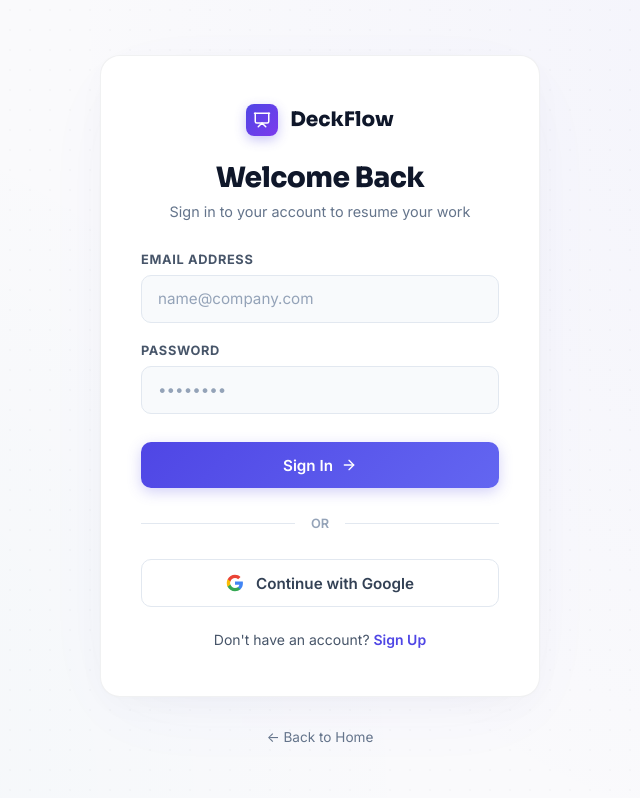
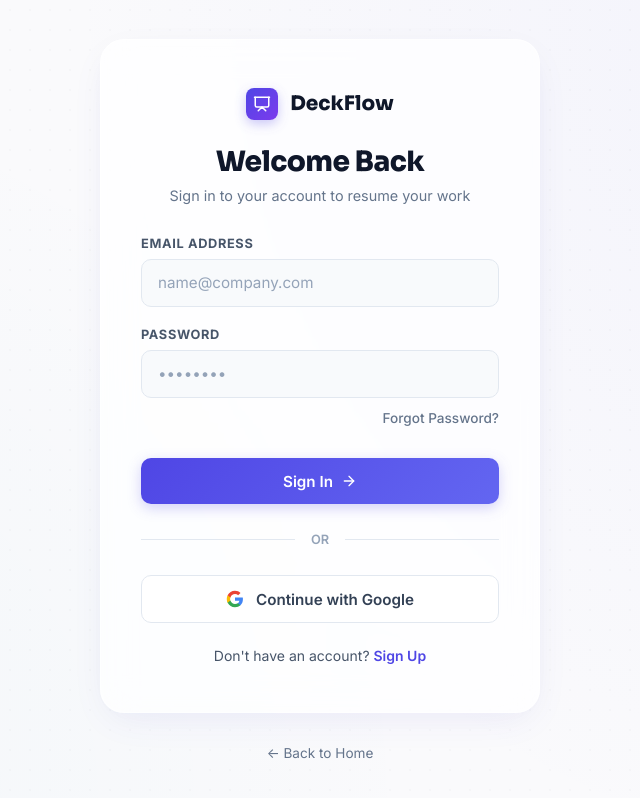
Before and after one commit to Rithniha/Ai-presentation-generator-, a React (Vite) app in the folder client/: page /signin in a window 1280 px wide. Shown: the whole page, without its empty margins (320-960 px from the left). Built offline with nearby package versions, Linux system fonts and the light colour scheme; no server answers.

Commit message:
feat: implement premium glassmorphic auth pages, dynamic homepage navigation and CTA routing

```diff
--- a/client/src/main.jsx
+++ b/client/src/main.jsx
@@ -7,7 +7,7 @@
 
 createRoot(document.getElementById('root')).render(
   <StrictMode>
-    <GoogleOAuthProvider clientId={clientId}>
+    <GoogleOAuthProvider clientId={clientId || "1234567890-dummy.apps.googleusercontent.com"}>
       <App />
     </GoogleOAuthProvider>
   </StrictMode>
--- a/client/src/pages/LandingPage.jsx
+++ b/client/src/pages/LandingPage.jsx
@@ -1,14 +1,40 @@
-import React from 'react';
+import React, { useState, useEffect } from 'react';
 import { useNavigate } from 'react-router-dom';
 import {
   Sparkles,
   ArrowRight,
   Presentation
 } from 'lucide-react';
+import { authService } from '../services/auth';
 import '../styles/Landing.css';
 
 export default function LandingPage() {
   const navigate = useNavigate();
+  const [user, setUser] = useState(null);
+  const [loading, setLoading] = useState(true);
+
+  useEffect(() => {
+    const fetchUser = async () => {
+      try {
+        const currentUser = await authService.getMe();
+        setUser(currentUser);
+      } catch (err) {
+        setUser(null);
+      } finally {
+        setLoading(false);
+      }
+    };
+    fetchUser();
+  }, []);
+
+  const handleLogout = async () => {
+    try {
+      await authService.logout();
+      setUser(null);
+    } catch (err) {
+      console.error('Logout failed:', err);
+    }
+  };
 
   return (
     <div className="landing-container" style={{ display: 'flex', flexDirection: 'column', minHeight: '100vh', justifyContent: 'space-between' }}>
@@ -21,15 +47,27 @@
           <span>DeckFlow</span>
         </a>
         <div className="landing-header-actions" style={{ display: 'flex', gap: '0.75rem', alignItems: 'center' }}>
+          {loading ? (
+            <div style={{ width: '80px' }}></div>
+          ) : user ? (
+            <>
               <button onClick={() => navigate('/dashboard')} className="landing-btn landing-btn-secondary" style={{ padding: '0.5rem 1rem', fontSize: '0.85rem' }}>
                 Dashboard
               </button>
+              <button onClick={handleLogout} className="landing-btn landing-btn-primary" style={{ padding: '0.5rem 1rem', fontSize: '0.85rem', width: 'auto' }}>
+                Sign Out
+              </button>
+            </>
+          ) : (
+            <>
               <button onClick={() => navigate('/signin')} className="landing-btn" style={{ background: 'none', border: 'none', cursor: 'pointer', padding: '0.5rem 1rem', fontSize: '0.9rem', color: '#475569', fontWeight: 500 }}>
                 Sign In
               </button>
               <button onClick={() => navigate('/signup')} className="landing-btn landing-btn-primary" style={{ padding: '0.5rem 1rem', fontSize: '0.85rem', width: 'auto' }}>
                 Sign Up
               </button>
+            </>
+          )}
         </div>
       </header>
 
@@ -49,7 +87,7 @@
         </p>
 
         <button
-          onClick={() => navigate('/create-deck')}
+          onClick={() => navigate(user ? '/create-deck' : '/signin')}
           className="landing-btn landing-btn-primary"
           style={{
             fontSize: '1.1rem',
--- a/client/src/pages/SignIn.jsx
+++ b/client/src/pages/SignIn.jsx
@@ -53,7 +53,7 @@
 
   return (
     <div className="auth-container">
-      <div className="auth-card">
+      <div className="auth-card auth-fade-in">
         <div className="auth-header">
           <Link to="/" className="auth-logo">
             <div className="auth-logo-icon">
@@ -95,6 +95,19 @@
             />
           </div>
 
+          <div className="auth-row-extra">
+            <a
+              href="#"
+              className="auth-forgot-link"
+              onClick={(e) => {
+                e.preventDefault();
+                alert('A password reset link has been simulated & sent to ' + (email || 'your email') + '!');
+              }}
+            >
+              Forgot Password?
+            </a>
+          </div>
+
           <button type="submit" className="auth-btn-submit" disabled={loading}>
             {loading ? 'Signing In...' : 'Sign In'}
             <ArrowRight size={16} />
--- a/client/src/pages/SignUp.jsx
+++ b/client/src/pages/SignUp.jsx
@@ -10,13 +10,19 @@
   const [name, setName] = useState('');
   const [email, setEmail] = useState('');
   const [password, setPassword] = useState('');
+  const [confirmPassword, setConfirmPassword] = useState('');
   const [loading, setLoading] = useState(false);
   const [error, setError] = useState('');
   const [success, setSuccess] = useState('');
 
   const handleSubmit = async (e) => {
     e.preventDefault();
-    if (!name || !email || !password) return;
+    if (!name || !email || !password || !confirmPassword) return;
+
+    if (password !== confirmPassword) {
+      setError('Passwords do not match');
+      return;
+    }
 
     setLoading(true);
     setError('');
@@ -54,7 +60,7 @@
 
   return (
     <div className="auth-container">
-      <div className="auth-card">
+      <div className="auth-card auth-fade-in">
         <div className="auth-header">
           <Link to="/" className="auth-logo">
             <div className="auth-logo-icon">
@@ -109,6 +115,19 @@
             />
           </div>
 
+          <div>
+            <label className="auth-label">Confirm Password</label>
+            <input
+              type="password"
+              className="auth-input"
+              placeholder="••••••••"
+              value={confirmPassword}
+              onChange={(e) => setConfirmPassword(e.target.value)}
+              required
+              disabled={loading}
+            />
+          </div>
+
           <button type="submit" className="auth-btn-submit" disabled={loading}>
             {loading ? 'Creating Account...' : 'Get Started'}
             <ArrowRight size={16} />
--- a/client/src/styles/Auth.css
+++ b/client/src/styles/Auth.css
@@ -17,17 +17,26 @@
 }
 
 .auth-card {
-  background: #ffffff;
-  border: 1px solid rgba(15, 23, 42, 0.06);
-  border-radius: 20px;
+  background: rgba(255, 255, 255, 0.75);
+  backdrop-filter: blur(16px) saturate(180%);
+  -webkit-backdrop-filter: blur(16px) saturate(180%);
+  border: 1px solid rgba(255, 255, 255, 0.55);
+  border-radius: 24px;
   box-shadow:
-    0 1px 3px rgba(0, 0, 0, 0.01),
-    0 10px 40px -10px rgba(0, 0, 0, 0.04),
-    0 20px 80px -20px rgba(79, 70, 229, 0.05);
+    0 4px 30px rgba(0, 0, 0, 0.02),
+    0 12px 40px -10px rgba(79, 70, 229, 0.08);
   padding: 3rem 2.5rem;
   width: 100%;
   max-width: 440px;
   text-align: left;
+  transition: transform 0.3s cubic-bezier(0.34, 1.56, 0.64, 1), box-shadow 0.3s ease;
+}
+
+.auth-card:hover {
+  transform: translateY(-4px);
+  box-shadow:
+    0 10px 40px rgba(0, 0, 0, 0.04),
+    0 20px 80px -10px rgba(79, 70, 229, 0.12);
 }
 
 .auth-header {
@@ -247,3 +256,39 @@
 .auth-btn-google:active {
   transform: translateY(0);
 }
+
+/* Premium Extra Styles */
+.auth-row-extra {
+  display: flex;
+  justify-content: flex-end;
+  margin-top: -0.5rem;
+  margin-bottom: 0.25rem;
+}
+
+.auth-forgot-link {
+  font-size: 0.85rem;
+  color: #64748b;
+  text-decoration: none;
+  font-weight: 500;
+  transition: color 0.15s ease;
+}
+
+.auth-forgot-link:hover {
+  color: #4f46e5;
+  text-decoration: underline;
+}
+
+@keyframes authFadeIn {
+  from {
+    opacity: 0;
+    transform: translateY(16px);
+  }
+  to {
+    opacity: 1;
+    transform: translateY(0);
+  }
+}
+
+.auth-fade-in {
+  animation: authFadeIn 0.5s cubic-bezier(0.16, 1, 0.3, 1) forwards;
+}
--- a/package.json
+++ b/package.json
@@ -4,7 +4,7 @@
   "description": "AI-powered PowerPoint slide builder",
   "main": "server/server.js",
   "scripts": {
-    "install-all": "npm install && npm install --legacy-peer-deps --prefix client && npm install --legacy-peer-deps --prefix server",
+    "install-all": "npm install --legacy-peer-deps && npm install --prefix client --legacy-peer-deps && npm install --prefix server --legacy-peer-deps",
     "client": "npm run dev --prefix client",
     "server": "npm run start --prefix server",
     "dev": "concurrently \"npm run server\" \"npm run client\""
```
Lines whose indentation alone changed are shown as unchanged.
